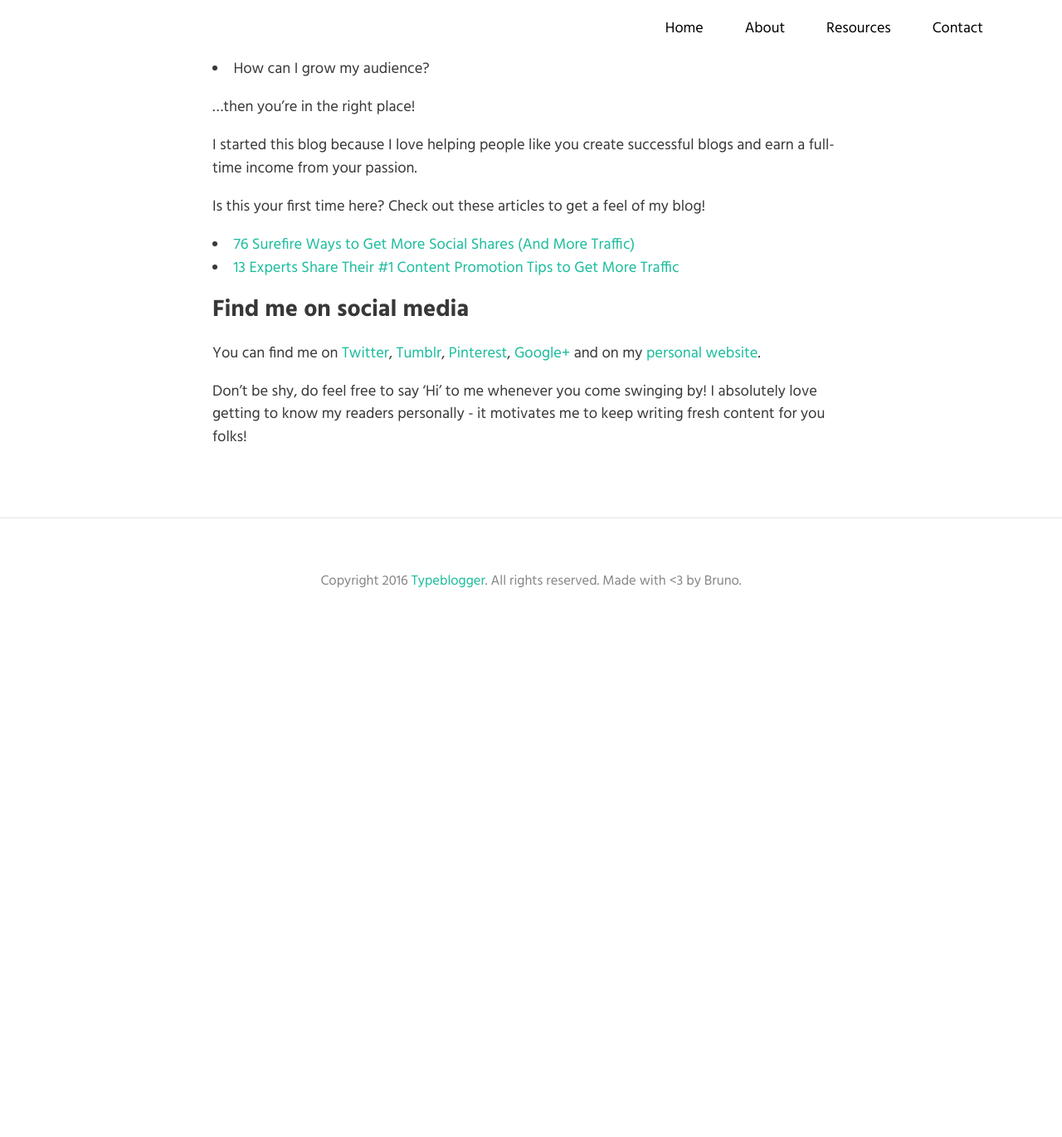
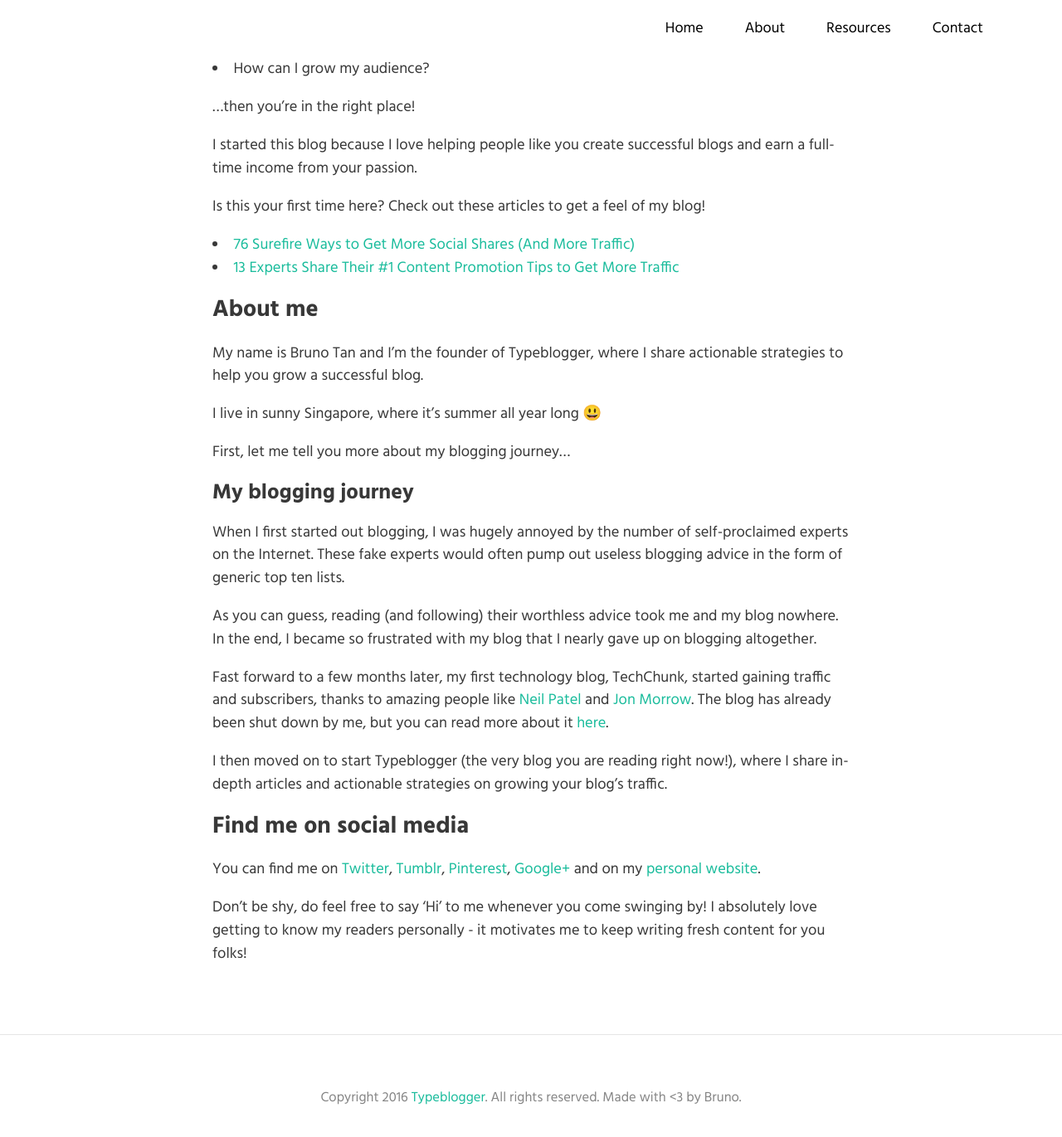
Before and after one commit to typeblogger/typeblogger.github.io, a Jekyll site: the page built from about.md, in a window 1280 px wide and 1400 px high, scrolled down 400 px. Shown: the top 1371 px of the window at 83% size. Built offline with Jekyll 4.4.1, drawn with Linux system fonts in a browser that asks for light colours; comment, search, counter and statistics services are not loaded; before the commit the page ends 1178 px from its top, so only the background shows below that.

Commit message:
Added About me section (finally!)

```diff
--- a/about.md
+++ b/about.md
@@ -25,6 +25,24 @@ Is this your first time here? Check out these articles to get a feel of my blog!
 * [76 Surefire Ways to Get More Social Shares (And More Traffic)](https://typeblogger.github.io/social-shares/)
 * [13 Experts Share Their #1 Content Promotion Tips to Get More Traffic](https://typeblogger.github.io/blog-promotion/)
 
+## About me
+
+My name is Bruno Tan and I'm the founder of Typeblogger, where I share actionable strategies to help you grow a successful blog.
+
+I live in sunny Singapore, where it's summer all year long 😃
+
+First, let me tell you more about my blogging journey...
+
+### My blogging journey
+
+When I first started out blogging, I was hugely annoyed by the number of self-proclaimed experts on the Internet. These fake experts would often pump out useless blogging advice in the form of generic top ten lists.
+
+As you can guess, reading (and following) their worthless advice took me and my blog nowhere. In the end, I became so frustrated with my blog that I nearly gave up on blogging altogether.
+
+Fast forward to a few months later, my first technology blog, TechChunk, started gaining traffic and subscribers, thanks to amazing people like [Neil Patel](http://neilpatel.com) and [Jon Morrow](http://smartblogger.com). The blog has already been shut down by me, but you can read more about it [here](http://techchunk.tk).
+
+I then moved on to start Typeblogger (the very blog you are reading right now!), where I share in-depth articles and actionable strategies on growing your blog's traffic.
+
 ## Find me on social media
 
 You can find me on [Twitter](http://twitter.com/brunotandev), [Tumblr](http://brunotandev.tumblr.com), [Pinterest](http://pinterest.com/brunotandev), [Google+](https://plus.google.com/105286767710255268585) and on my [personal website](https://brunotandev.github.io/).
```
